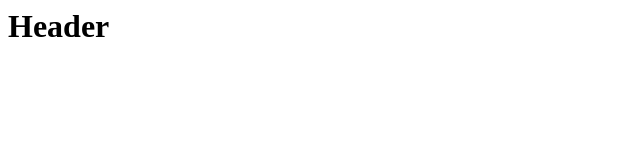
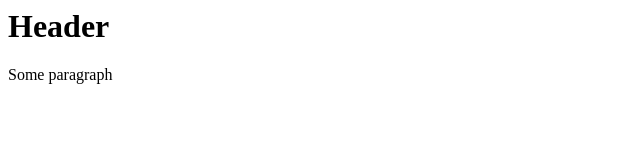
Before and after one commit to temporarilyorganization/temp-repository, a plain HTML site: page new.html in a window 1280 px wide. Shown: the full height of the page, 0-640 px from the left. Drawn offline with Linux system fonts and the light colour scheme.

Commit message:
Update new.html

```diff
--- a/new.html
+++ b/new.html
@@ -2,5 +2,6 @@
     <title>Something new</title>
     <body>
       <h1>Header</h1>
+      <p>Some paragraph</p>
     </body>
 </html>
```
